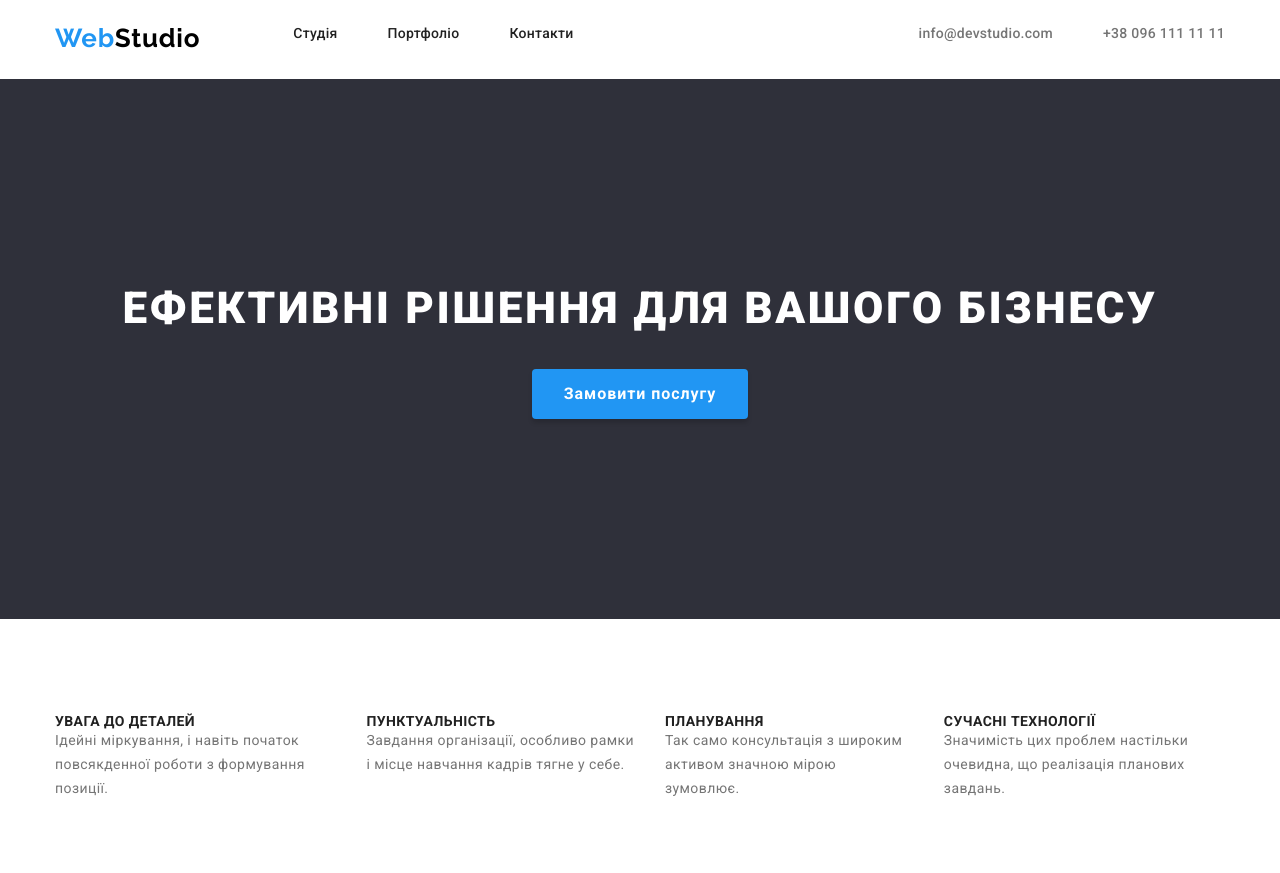
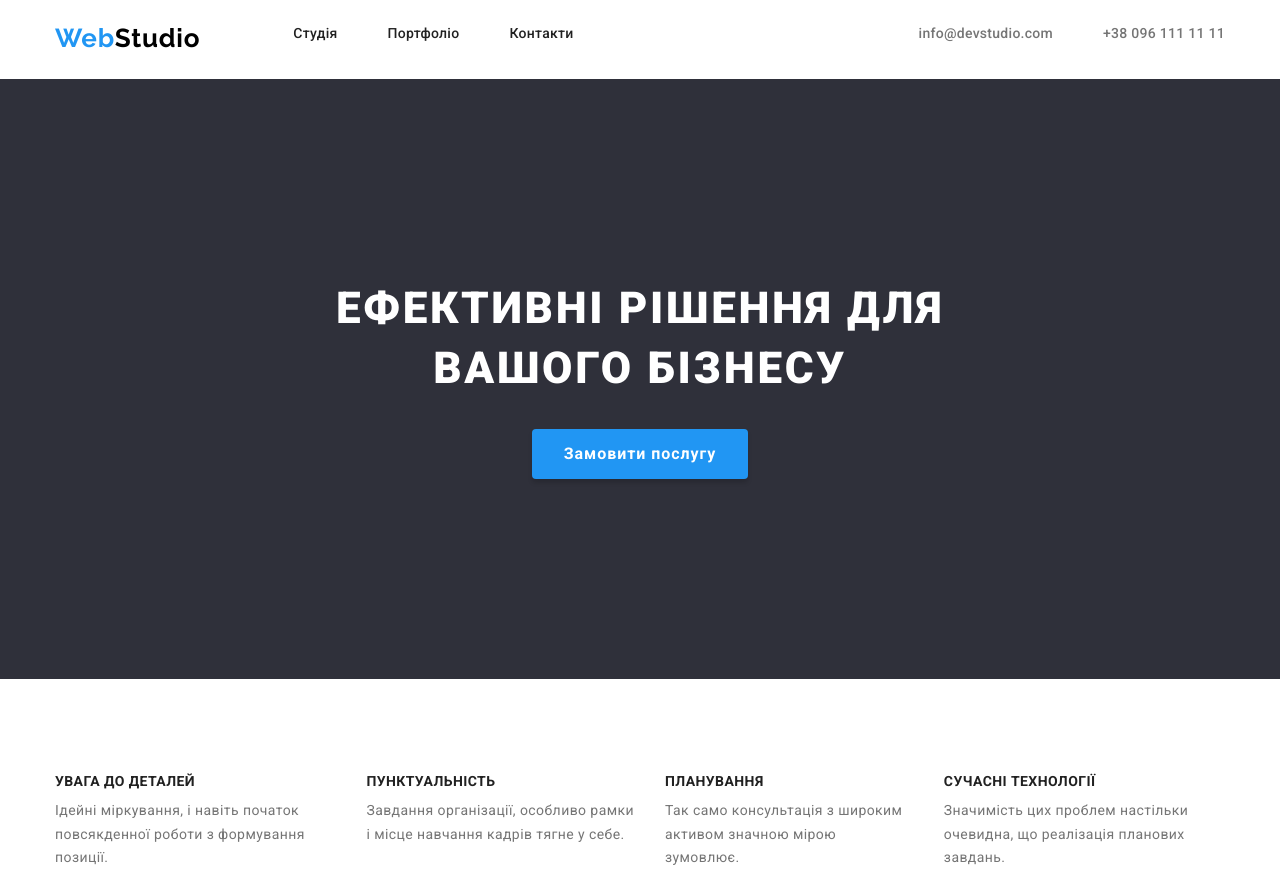
Before and after one commit to Pizzaman333/WebStudio-SCSS, a plain HTML site: page index.html in a window 1280 px wide. Shown: the top 873 px of the page. Drawn offline with nearby package versions, Linux system fonts and the light colour scheme.

Commit message:
fixing positioning

```diff
--- a/index.html
+++ b/index.html
@@ -54,10 +54,8 @@
     <main class="main">
       <section class="offer">
         <div class="container">
-          <div class="offer-wrap">
             <h1 class="offer-title">Ефективні рішення для вашого бізнесу</h1>
             <button class="offer-button" type="button">Замовити послугу</button>
-          </div>
         </div>
       </section>
       <section class="features">
--- a/styles/styles.css
+++ b/styles/styles.css
@@ -92,26 +92,17 @@ body {
   padding: 200px 0;
 }
 
-.offer-wrap {
-  /* outline: solid rgb(26, 184, 18); */
-  display: flex;
-  align-items: center;
-  flex-direction: column;
-  /* max-width: 696px;
-  margin-right: auto;
-  margin-left: auto; */
-}
-
 .offer-title {
-  /* max-width: 696px; */
+  max-width: 696px;
   color: var(--white-color);
   font-size: 44px;
   font-weight: 900;
   line-height: 136.364%;
   letter-spacing: 2.64px;
   text-transform: uppercase;
-  /* margin-left: auto;
-  margin-right: auto; */
+  text-align: center;
+  margin-left: auto;
+  margin-right: auto;
 }
 
 .offer-button {
@@ -126,6 +117,9 @@ body {
   letter-spacing: 0.96px;
   margin-top: 30px;
   padding: 10px 32px;
+  display: block;
+  margin-left: auto;
+  margin-right: auto;
 }
 
 .features {
@@ -138,6 +132,7 @@ body {
 }
 
 .features-title {
+  margin-bottom: 10px;
   color: var(--text-color);
   font-size: 14px;
   font-weight: 700;
```
